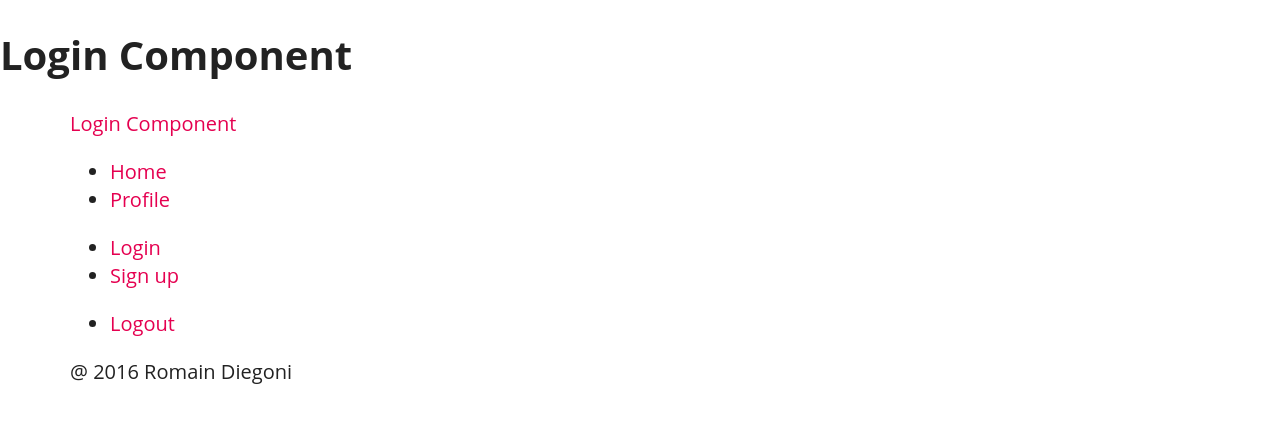
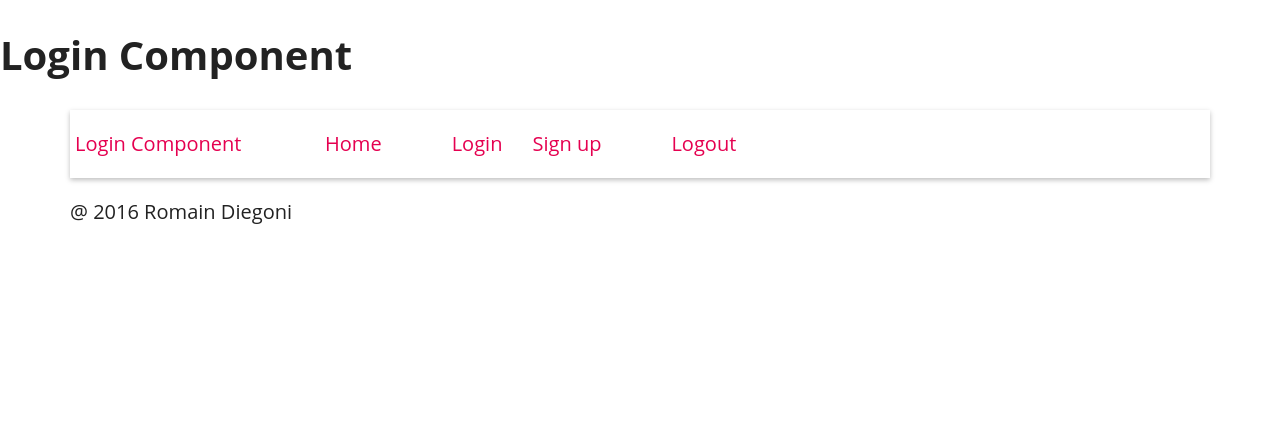
Before and after one commit to drioemgaoin/AngularMicroServicesBoilerplate, a website: page source/components/login/client/views/index.html in a window 1280 px wide. Drawn offline with nearby package versions, Linux system fonts and the light colour scheme; files that its build step writes are made by us from their sources.

Commit message:
WIP: navbar style

```diff
--- /dev/null
+++ b/source/components/login/client/styles/components/_navbar.scss
@@ -0,0 +1,43 @@
+.navbar {
+  border: 0;
+  box-shadow: 0 2px 5px 0 rgba(0, 0, 0, .26);
+  display:flex;
+  flex-direction: row;
+  align-items: center;
+
+  a {
+    text-decoration: none;
+  }
+
+  .navbar-header {
+    padding-left: 20px;
+    width: 200px;
+  }
+
+  .navbar-nav {
+    display: inline-flex;
+  }
+
+  .navbar-nav > li {
+    list-style: none;
+  }
+
+  .navbar-nav > li > a {
+    padding: 15px;
+  }
+
+  .navbar-default .navbar-brand {
+    color: #333;
+    background-color: #ffe939;
+  }
+
+  .navbar-default .navbar-brand:hover {
+    color: #ffe939;
+    background-color: #333;
+  }
+
+  .navbar-brand {
+    margin-left: -15px;
+    transition: 0.25s all;
+  }
+}
--- a/source/components/login/client/styles/login.scss
+++ b/source/components/login/client/styles/login.scss
@@ -25,7 +25,8 @@
 // 5. Components
 @import
   'components/button',
-  'components/login';
+  'components/login',
+  'components/navbar';
 
 // 6. Page-specific styles
 @import
--- a/source/components/login/client/views/index.html
+++ b/source/components/login/client/views/index.html
@@ -16,19 +16,18 @@
     </div>
 
     <div class="container">
-      <div ng-controller="navbarController" class="navbar navbar-default navbar-static-top">
+      <div ng-controller="navbarController" class="navbar navbar-default">
         <div class="navbar-header">
-          <a class="navbar-brand" ui-sref="/home"><i class="ion-ios7-pulse-strong"></i> Login Component</a>
+          <a class="navbar-brand" ui-sref="home"><i class="ion-ios7-pulse-strong"></i> Login Component</a>
         </div>
         <ul class="nav navbar-nav">
           <li><a ui-sref="home">Home</a></li>
-          <li ng-if="isAuthenticated()"><a href="/#/profile">Profile</a></li>
         </ul>
-        <ul ng-if="!isAuthenticated()" class="nav navbar-nav pull-right">
+        <ul ng-if="!isAuthenticated()" class="nav navbar-nav">
           <li><a ui-sref="login">Login</a></li>
           <li><a ui-sref="signup">Sign up</a></li>
         </ul>
-        <ul ng-if="isAuthenticated()" class="nav navbar-nav pull-right">
+        <ul ng-if="isAuthenticated()" class="nav navbar-nav">
           <li><a ui-sref="logout">Logout</a></li>
         </ul>
       </div>
--- a/source/components/login/package.json
+++ b/source/components/login/package.json
@@ -40,8 +40,7 @@
     "gulp-uglify": "2.0.0",
     "main-bower-files": "2.13.1",
     "merge-stream": "1.0.1",
-    "run-parallel": "1.1.6",
-    "stream-series": "0.1.1"
+    "run-parallel": "1.1.6"
   },
   "main": "server/server.js"
 }
```
